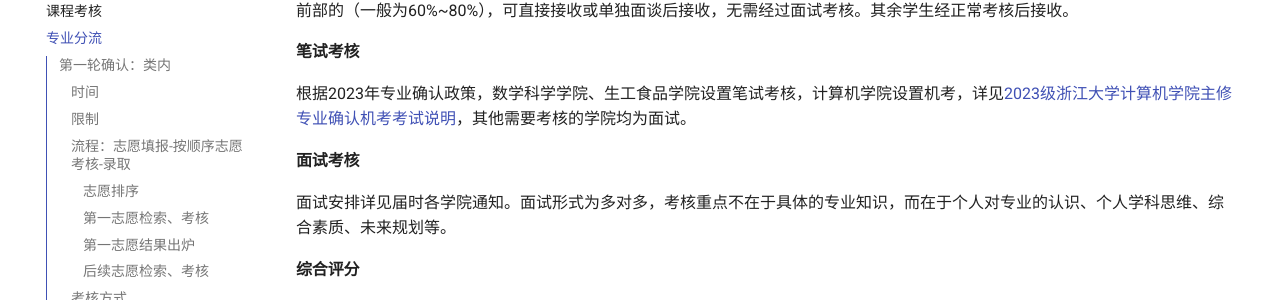
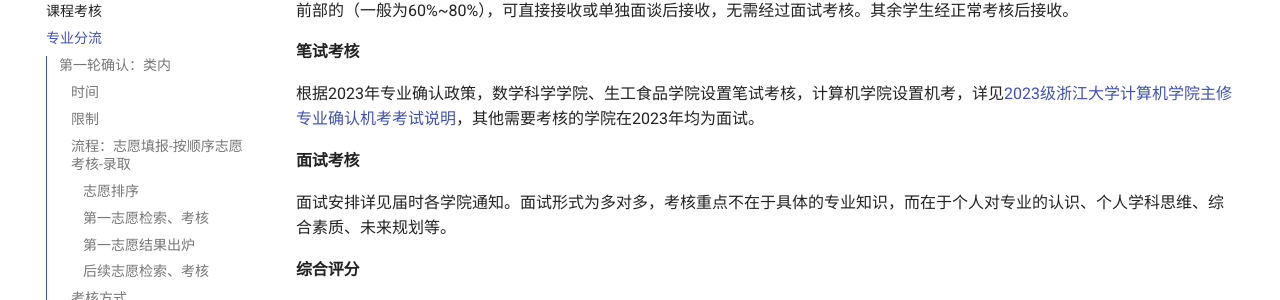
Before and after one commit to mini-full/zju-welcome, an MkDocs documentation site: the page built from docs/learning/declaring_major.md, in a window 1280 px wide and 900 px high, scrolled down 1557 px. Shown: the part 151-451 px from the top of the window. Built offline with MkDocs 1.6.1 and Material for MkDocs 9.7.7, drawn with Linux system fonts in a browser that asks for light colours; comment, search, counter and statistics services are not loaded.

Commit message:
Update declaring_major.md

```diff
--- a/docs/learning/declaring_major.md
+++ b/docs/learning/declaring_major.md
@@ -58,7 +58,7 @@
 
 #### 笔试考核
 
-根据2023年专业确认政策，数学科学学院、生工食品学院设置笔试考核，计算机学院设置机考，详见[2023级浙江大学计算机学院主修专业确认机考考试说明](http://cspo.zju.edu.cn/2023/0929/c29529a2808536/page.htm)，其他需要考核的学院均为面试。
+根据2023年专业确认政策，数学科学学院、生工食品学院设置笔试考核，计算机学院设置机考，详见[2023级浙江大学计算机学院主修专业确认机考考试说明](http://cspo.zju.edu.cn/2023/0929/c29529a2808536/page.htm)，其他需要考核的学院在2023年均为面试。
 
 #### 面试考核
 
```
